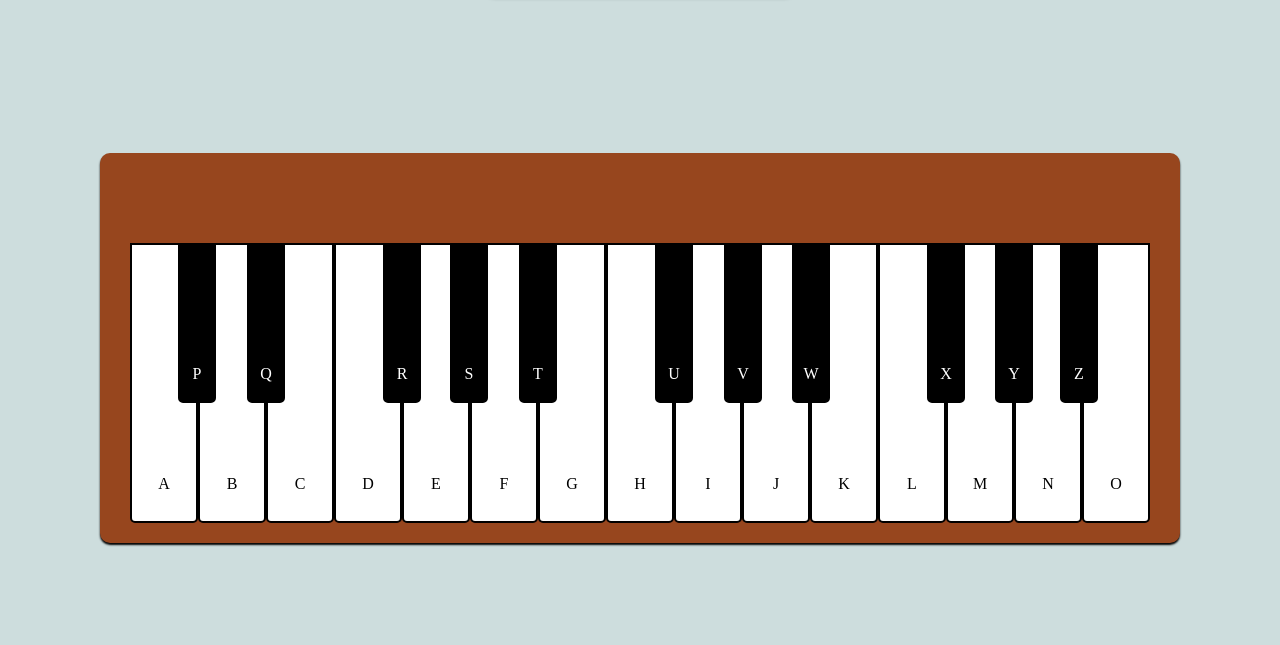
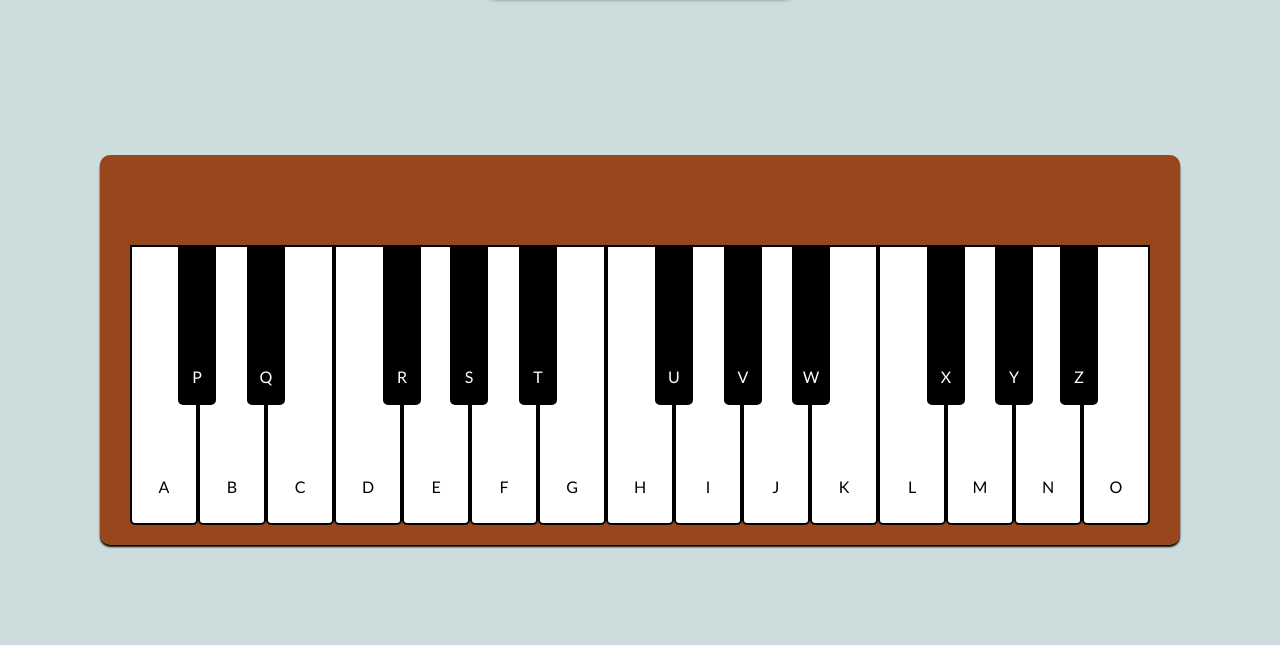
Before and after one commit to rocket-raki/piano, a plain HTML site: page index.html in a window 1280 px wide. Shown: the part 155-800 px from the top of the page. Drawn offline with Linux system fonts and the light colour scheme.

Commit message:
Update style.css

```diff
--- a/style.css
+++ b/style.css
@@ -1,3 +1,6 @@
+*{
+    font-family: 'Gill Sans MT';
+}
 body {
     margin: 0;
     padding: 0;
```
